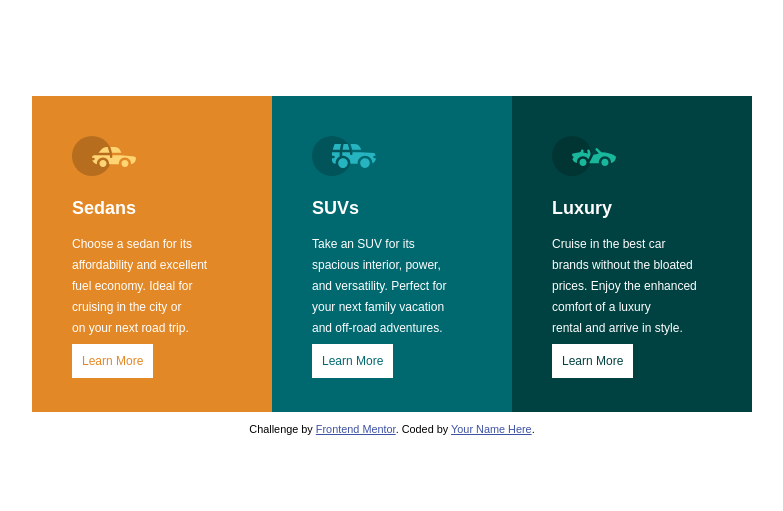
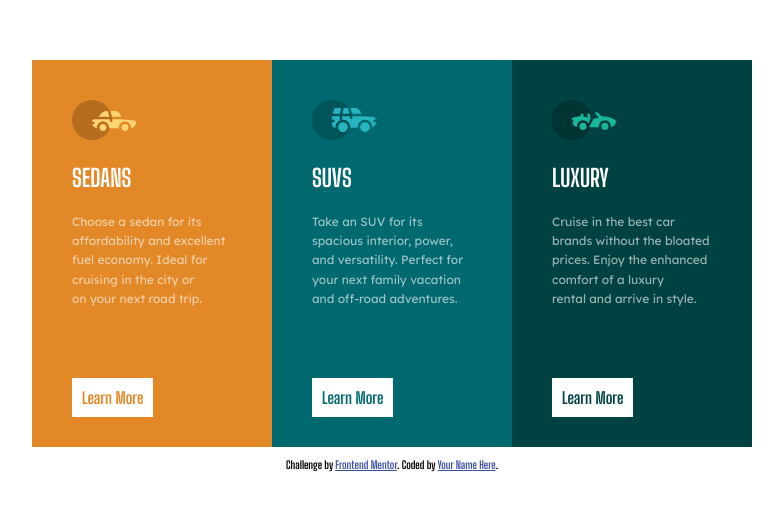
Before and after one commit to Mazz100/3-column-preview-card, a plain HTML site: page index.html in a window 1280 px wide. Shown: the part 137-648 px from the top of the page, without its empty margins (248-1031 px from the left). Drawn offline with Linux system fonts and the light colour scheme.

Commit message:
Content Update
* Imported new font style for text

* Added new section for text styling in css

```diff
--- a/index.html
+++ b/index.html
@@ -9,6 +9,16 @@
   <link rel="icon" type="image/png" sizes="32x32" href="./images/favicon-32x32.png">
 
   <link rel="stylesheet" href="stylesheet.css" type="text/css">
+
+  <!-- Lexend Deca Google Font Style-->
+  <link rel="preconnect" href="https://fonts.googleapis.com">
+  <link rel="preconnect" href="https://fonts.gstatic.com" crossorigin>
+  <link href="https://fonts.googleapis.com/css2?family=Lexend+Deca&display=swap" rel="stylesheet">
+
+  <!--Big Shoulders Display Google Font Style-->
+  <link rel="preconnect" href="https://fonts.googleapis.com">
+  <link rel="preconnect" href="https://fonts.gstatic.com" crossorigin>
+  <link href="https://fonts.googleapis.com/css2?family=Big+Shoulders+Display:wght@700&display=swap" rel="stylesheet">
 
   <title>Frontend Mentor | 3-column preview card component</title>
 
@@ -40,7 +50,7 @@
 
         <h2>Sedans</h2>
 
-        <p>Choose a sedan for its affordability and excellent fuel economy. Ideal for cruising in the city
+        <p class="content-text">Choose a sedan for its affordability and excellent fuel economy. Ideal for cruising in the city
           or on your next road trip.</p>
 
 
@@ -56,7 +66,7 @@
 
         <h2>SUVs</h2>
 
-        <p>Take an SUV for its spacious interior, power, and versatility. Perfect for your next family vacation
+        <p class="content-text">Take an SUV for its spacious interior, power, and versatility. Perfect for your next family vacation
           and off-road adventures.</p>
 
         <a class="suvs-link" href="#"> Learn More</a>
@@ -70,7 +80,7 @@
 
         <h2>Luxury</h2>
 
-        <p>Cruise in the best car brands without the bloated prices. Enjoy the enhanced comfort of a luxury
+        <p class="content-text">Cruise in the best car brands without the bloated prices. Enjoy the enhanced comfort of a luxury
           rental and arrive in style.</p>
 
         <a class="luxury-link" href="#"> Learn More</a>
--- a/stylesheet.css
+++ b/stylesheet.css
@@ -13,27 +13,22 @@ body {
 
 
     /* Font Attributes */
-    font-family: Arial, Helvetica, sans-serif;
-    font-size: 0.93rem;
-    font-weight: 500;
+    font-family: 'Big Shoulders Display', sans-serif;
+    font-size: 1rem;
+    font-weight: 700;
 
     /* Text Attribute */
     color: white;
 
 }
 
+/* ============ Div Section ==============*/
+
 /* Master Div */
 .master-column {
-    /* Font and Text */
-    font-size: 0.75rem;
-    text-align: left;
-    line-height: 175%;
-    text-wrap: balance;
 
     /* Content spacing */
     padding: 40px;
-
-
     max-width: 10rem;
 }
 
@@ -56,6 +51,31 @@ body {
 }
 
 /* Content Styling Section */
+
+/* Headers and Paragraghs Styling */
+h2 {
+    /* Capitalize Letters */
+    text-transform: uppercase;
+
+}
+
+.content-text {
+
+    font-family: 'Lexend Deca', sans-serif;
+    font-weight: 200;
+    font-size: 0.75rem;
+
+    color: rgba(255, 255, 255, 0.6);
+    text-wrap: balance;
+    line-height: 1.2rem;
+
+    margin-bottom: 5rem;
+
+}
+
+
+
+/* Links Styling */
 .sedans-link {
     background-color: white;
 
@@ -93,7 +113,7 @@ body {
 
 /* Using mediaquery for multiple displays */
 /* Screen size for Mobile */
-@media(max-width:800px) {
+@media(max-width:50rem) {
     .collumn-preview {
         /* Collumns Display Setup */
         display: flex;
@@ -104,7 +124,7 @@ body {
 
 /* Using mediaquery for multiple displays */
 /* Screen size for Desktop */
-@media(min-width:800px) {
+@media(min-width:50rem) {
     .collumn-preview {
         /* Collumns Display Setup */
         display: flex;
```
